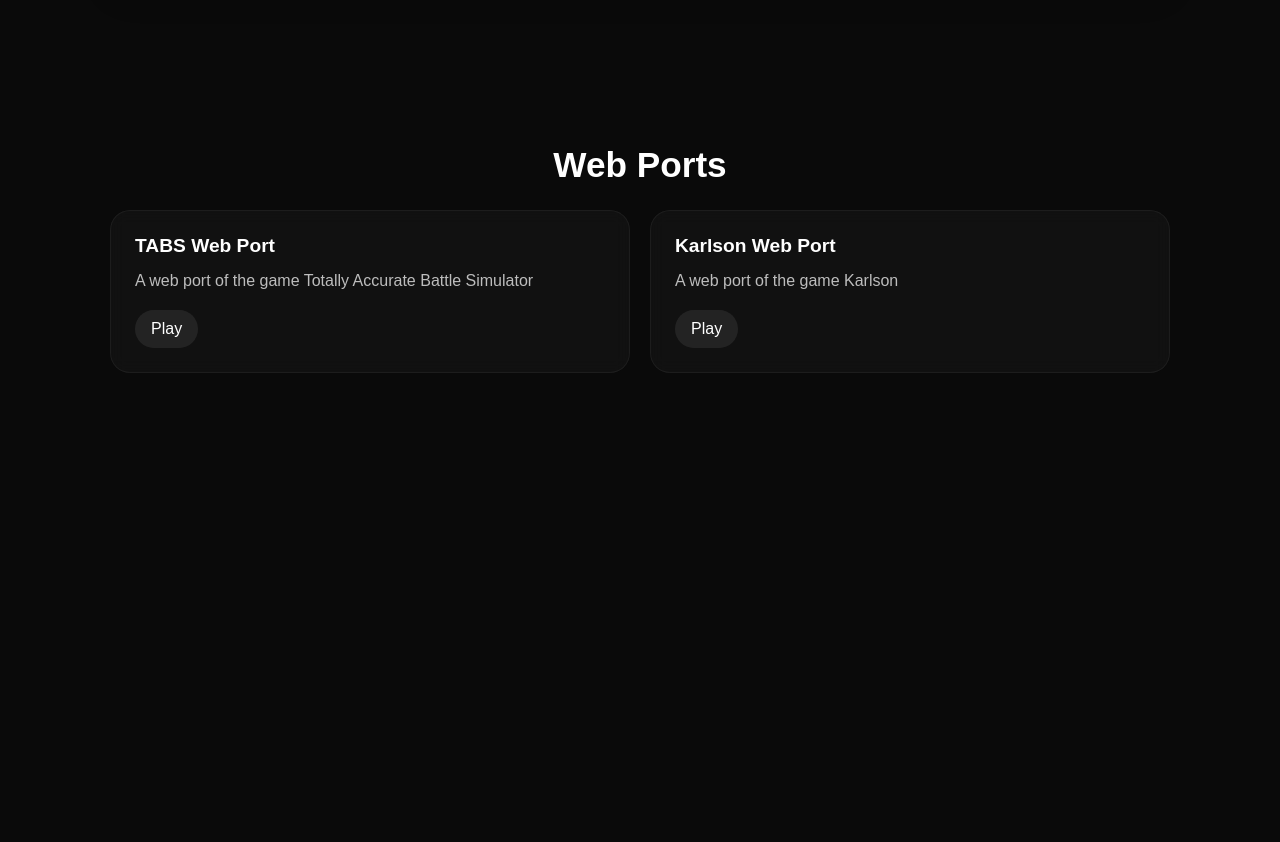
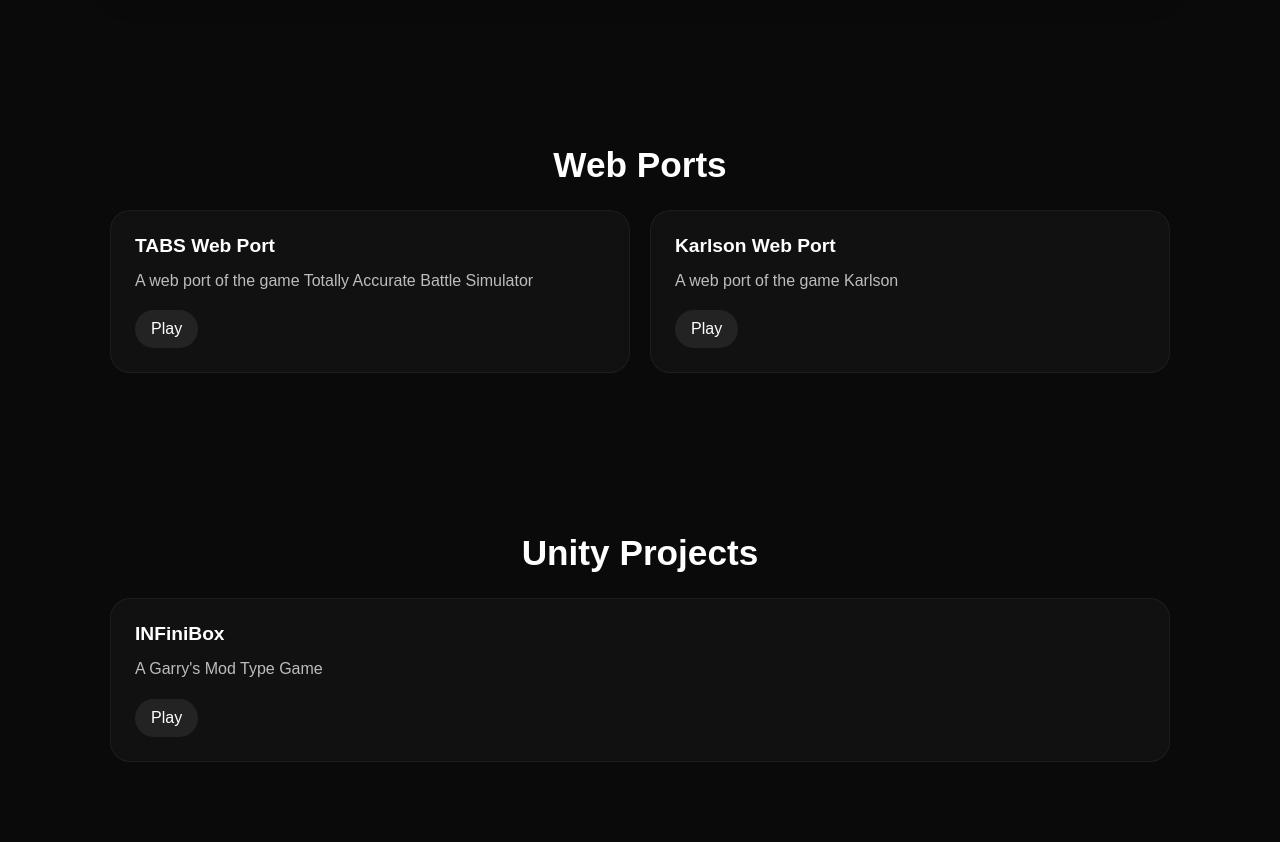
Before and after one commit to ARandomBird-glitch/ARandomBird-glitch.github.io, a plain HTML site: page index.html in a window 1280 px wide. Shown: the part 1052-1894 px from the top of the page. Before the commit the page ends 1505 px from the top, so only its background shows below. Drawn offline with Linux system fonts and the light colour scheme.

Commit message:
Update index.html

```diff
--- a/index.html
+++ b/index.html
@@ -189,6 +189,7 @@
 <nav>
     <a href="#about">About</a>
     <a href="#webports">Web Ports</a>
+   <a href="#projects">Web Ports</a>
 </nav>
 
 <div class="hero">
@@ -219,6 +220,17 @@
             <h3>Karlson Web Port</h3>
             <p>A web port of the game Karlson</p>
             <a href="https://bit.ly/KarlsonPort">Play</a>
+        </div>
+    </div>
+</section>
+
+   <section id="projects">
+    <h2>Unity Projects</h2>
+    <div class="ports">
+        <div class="port-card">
+            <h3>INFiniBox</h3>
+            <p>A Garry's Mod Type Game</p>
+            <a href="https://admirable-dasik-9a17e0.netlify.app">Play</a>
         </div>
     </div>
 </section>
```
